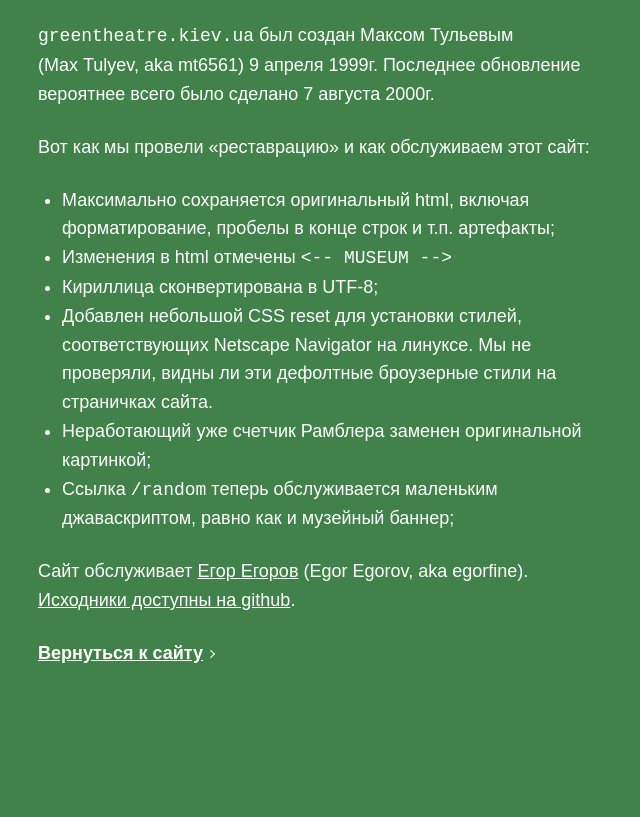
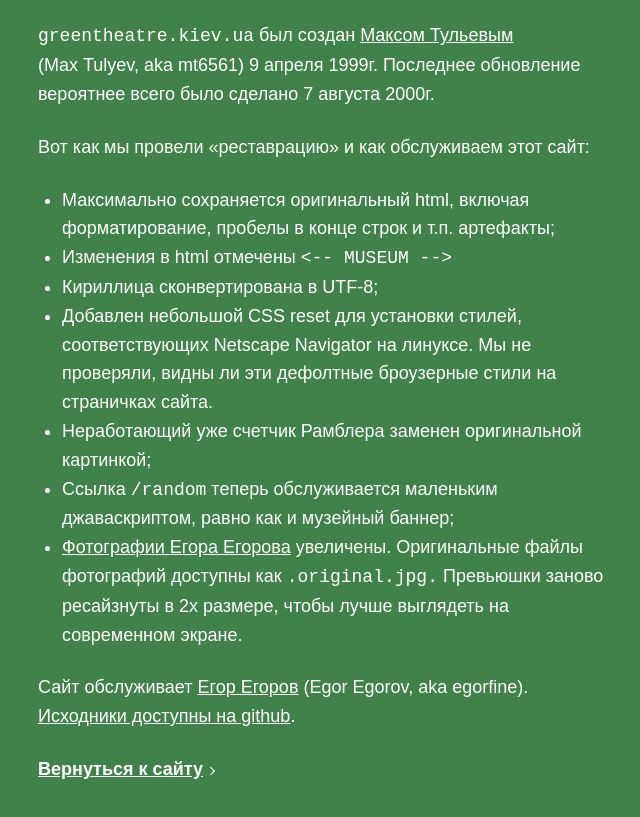
Before and after one commit to egorFiNE/greentheatre.kiev.ua, a plain HTML site: page htdocs/this-site-is-a-museum.html in a window 1280 px wide. Shown: the part 105-922 px from the top of the page, without its empty margins (314-954 px from the left). Before the commit the page ends 837 px from the top, so only its background shows below. Drawn offline with Linux system fonts and the light colour scheme.

Commit message:
notes about upscaling and max email fixed

```diff
--- a/htdocs/this-site-is-a-museum.html
+++ b/htdocs/this-site-is-a-museum.html
@@ -69,7 +69,7 @@
     <main>
       <h1>Этот сайт сохраняется как музей</h1>
 
-      <p><code>greentheatre.kiev.ua</code> был создан Максом&nbsp;Тульевым (Max&nbsp;Tulyev, aka mt6561) 9 апреля 1999г. Последнее обновление вероятнее всего было сделано 7 августа 2000г.</p>
+      <p><code>greentheatre.kiev.ua</code> был создан <a href="mailto:maxtul@netassist.ua">Максом&nbsp;Тульевым</a> (Max&nbsp;Tulyev, aka mt6561) 9 апреля 1999г. Последнее обновление вероятнее всего было сделано 7 августа 2000г.</p>
 
       <p>Вот как мы провели &laquo;реставрацию&raquo; и как обслуживаем этот сайт:</p>
 
@@ -80,7 +80,8 @@
         <li>Добавлен небольшой CSS reset для установки стилей, соответствующих Netscape Navigator на линуксе. Мы не проверяли, видны ли эти дефолтные броузерные стили на страничках сайта.</li>
         <li>Неработающий уже счетчик Рамблера заменен оригинальной картинкой;</li>
         <li>Ссылка <code>/random</code> теперь обслуживается маленьким джаваскриптом, равно как и музейный баннер;</li>
-        <!-- <li>Некоторые фотографии обновлены на версию с более высоким разрешением. Оригинальные файлы сайта доступны как <code>.original.jpg.</code></li> -->
+        <li><a href="/photos/egor/">Фотографии Егора Егорова</a> увеличены. Оригинальные файлы фотографий доступны как <code>.original.jpg.</code>
+          Превьюшки заново ресайзнуты в 2x размере, чтобы лучше выглядеть на современном экране.</li>
       </ul>
 
       <p>Сайт обслуживает <a href="mailto:me@egorfine.com">Егор&nbsp;Егоров</a> (Egor&nbsp;Egorov, aka egorfine). <a href="https://github.com/egorFiNE/greentheatre.kiev.ua">Исходники доступны на github</a>.</p>
```
